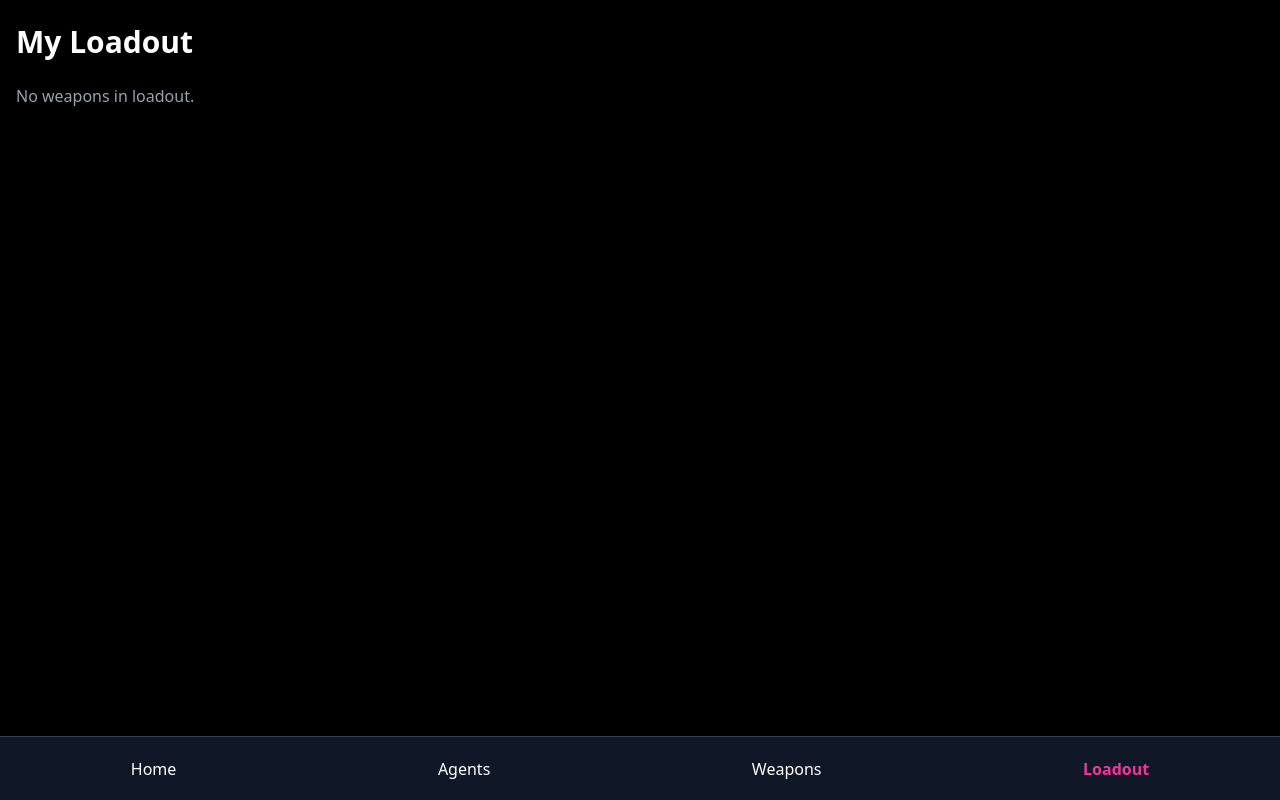
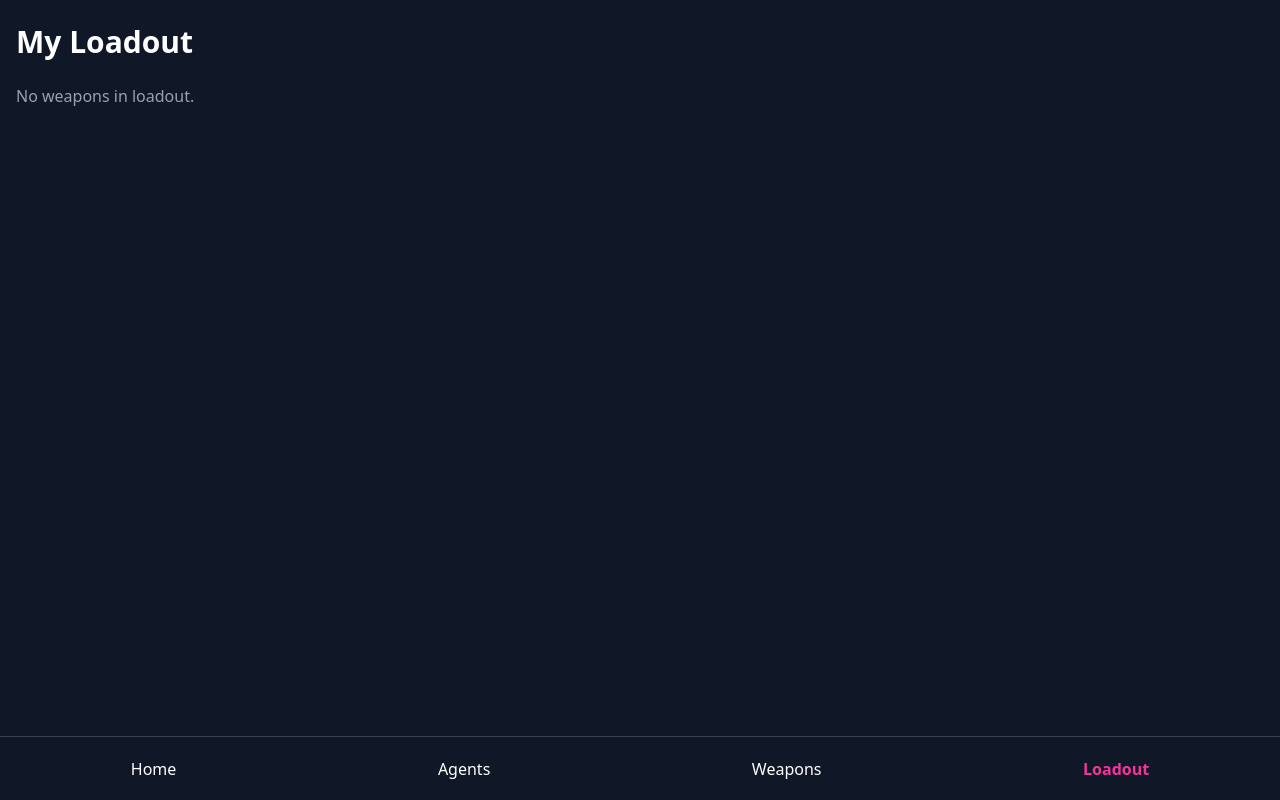
Before and after one commit to bngoon/valorant-agents, a React (Vite) app: page /loadout in a window 1280 px wide. Built offline with nearby package versions, Linux system fonts and the light colour scheme.

Commit message:
updated hover effects

```diff
--- a/src/components/WeaponCard.tsx
+++ b/src/components/WeaponCard.tsx
@@ -20,7 +20,7 @@ const WeaponCard = ({ weapon, manager, hideAddButton, }: WeaponCardProps) => {
   };
 
   return (
-    <div className="bg-gray-800 rounded-lg p-4 text-white w-full">
+    <div className="bg-gray-800 rounded-lg p-4 text-white w-full hover:bg-gray-700">
       <img src={weapon.displayIcon} alt={weapon.name} className="w-full h-auto mb-2 rounded" />
       <h2 className="text-xl font-semibold">{weapon.name}</h2>
       <p className="text-sm text-pink-400 mb-2">{weapon.getCleanCategory()}</p>
--- a/src/pages/Loadout.tsx
+++ b/src/pages/Loadout.tsx
@@ -16,6 +16,9 @@ const Loadout = () => {
   const [agent, setAgent] = useState<Agent | null>(null);
   const navigate = useNavigate();
 
+  /**
+   * Resets the loadout manager and navigates to the agent selection page.
+   */
   const handleClear = () => {
     manager.clearLoadout();
     manager.clearAgent();
@@ -32,6 +35,7 @@ const Loadout = () => {
       .catch(console.error);
   }, []);
 
+  // get the weapons from the API and create class instances
   useEffect(() => {
     const loadoutIds = manager.getLoadout();
 
@@ -63,7 +67,7 @@ const Loadout = () => {
   }, []);
 
   return (
-    <div className="bg-black min-h-screen text-white px-4 py-6">
+    <div className="bg-gray-900  min-h-screen text-white px-4 py-6">
       {agent && (
         <div className="text-center mb-6">
           <img
--- a/src/pages/Weapons.tsx
+++ b/src/pages/Weapons.tsx
@@ -11,7 +11,7 @@ const Weapons = () => {
   const manager = new LoadoutManager(2);
 
 
-  /*Fetch all weapons*/
+  /*  get all weapons from the API and create class instances from the data */
   useEffect(() => {
     axios
       .get(getAllWeaponsURL())
--- a/src/utils/api.ts
+++ b/src/utils/api.ts
@@ -1,7 +1,12 @@
+// base url for api
 export const baseURL = 'https://valorant-api.com/v1';
 
+// api endpoint to get all agents
 export const getAllAgentsURL = `${baseURL}/agents?isPlayableCharacter=true`;
 
+// api endpoint to get agent by uuid
 export const getAgentByIdURL = (uuid: string) => `${baseURL}/agents/${uuid}`;
 
+
+// api endpoint to get all weapons
 export const getAllWeaponsURL = () => 'https://valorant-api.com/v1/weapons';
```
Also changed, not shown: 1 other file (tests, documents, lock files or other folders).
